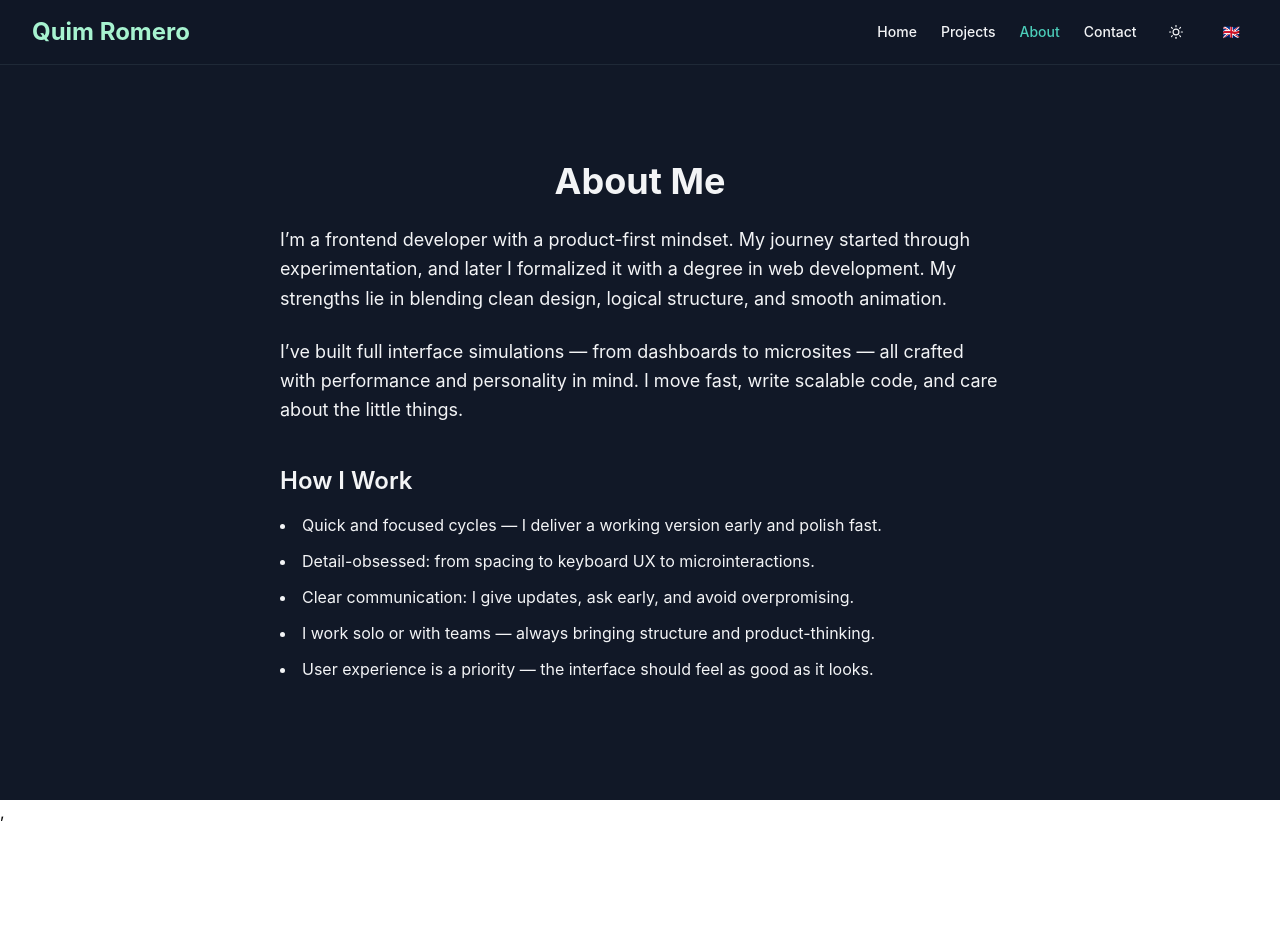
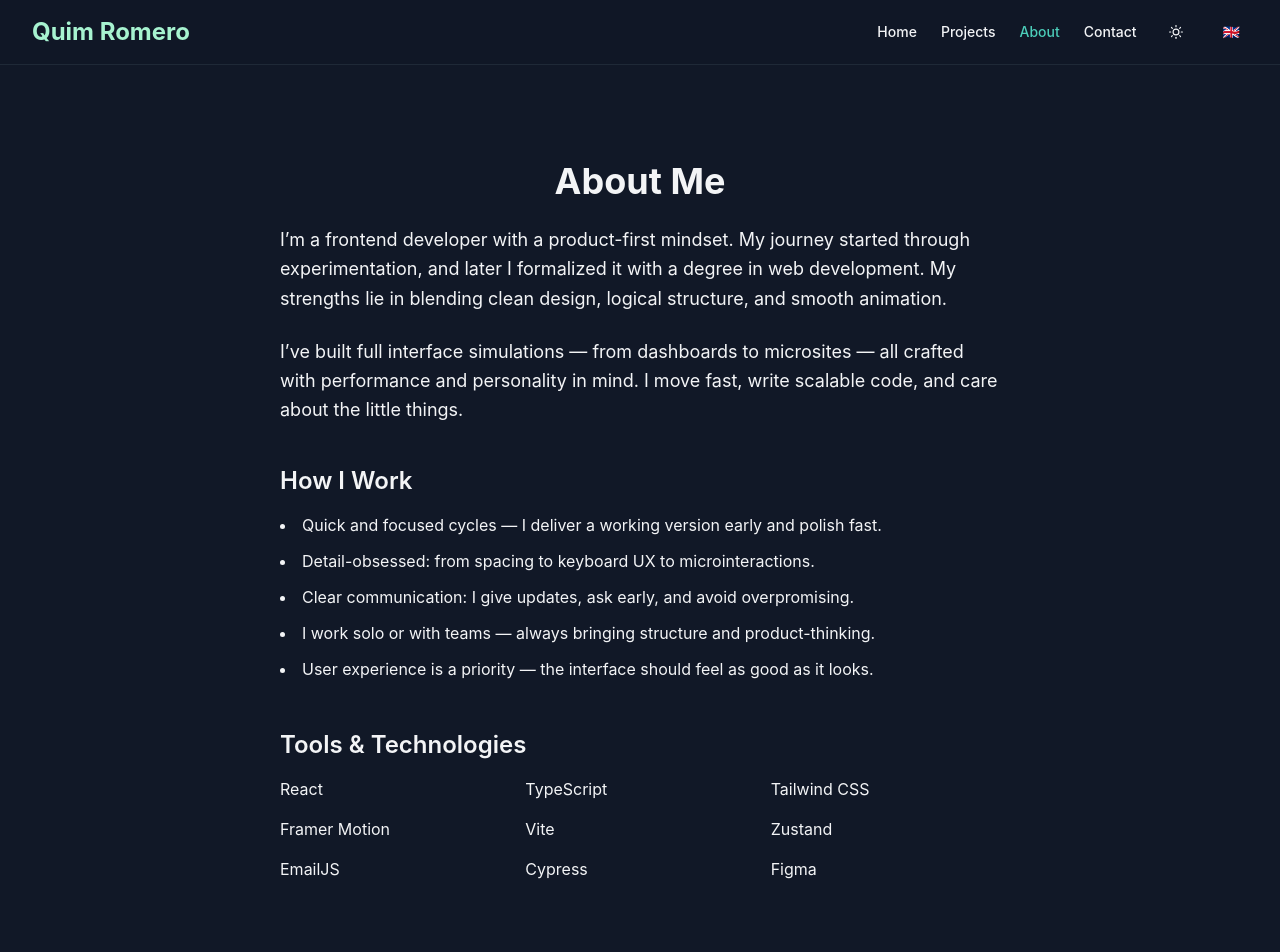
Before and after one commit to quim-romero/portfolio, a React (Vite) app: page /about in a window 1280 px wide. Shown: the top 952 px of the page. Before the commit the page ends 824 px from the top, so only its background shows below. Built offline with nearby package versions, Linux system fonts and the light colour scheme.

Commit message:
feat: add tech stack section to About page

```diff
--- a/src/pages/About.tsx
+++ b/src/pages/About.tsx
@@ -38,6 +38,20 @@ export default function About() {
             it looks.
           </li>
         </ul>
+        <h2 className="text-2xl font-semibold mb-4 mt-12">
+          Tools & Technologies
+        </h2>
+        <div className="grid grid-cols-2 sm:grid-cols-3 gap-4 text-muted">
+          <span>React</span>
+          <span>TypeScript</span>
+          <span>Tailwind CSS</span>
+          <span>Framer Motion</span>
+          <span>Vite</span>
+          <span>Zustand</span>
+          <span>EmailJS</span>
+          <span>Cypress</span>
+          <span>Figma</span>
+        </div>
       </section>
     </Layout>
   );
```
